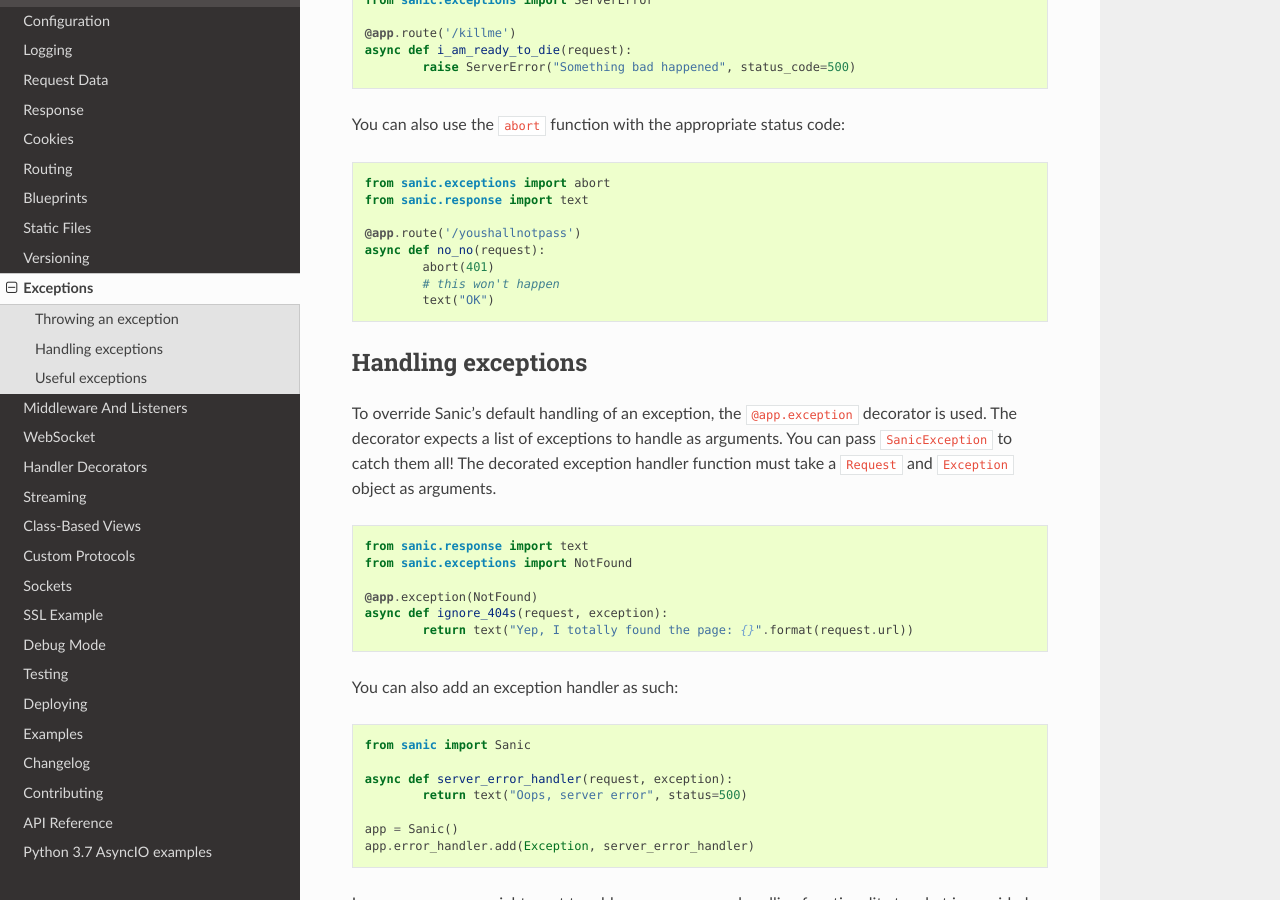
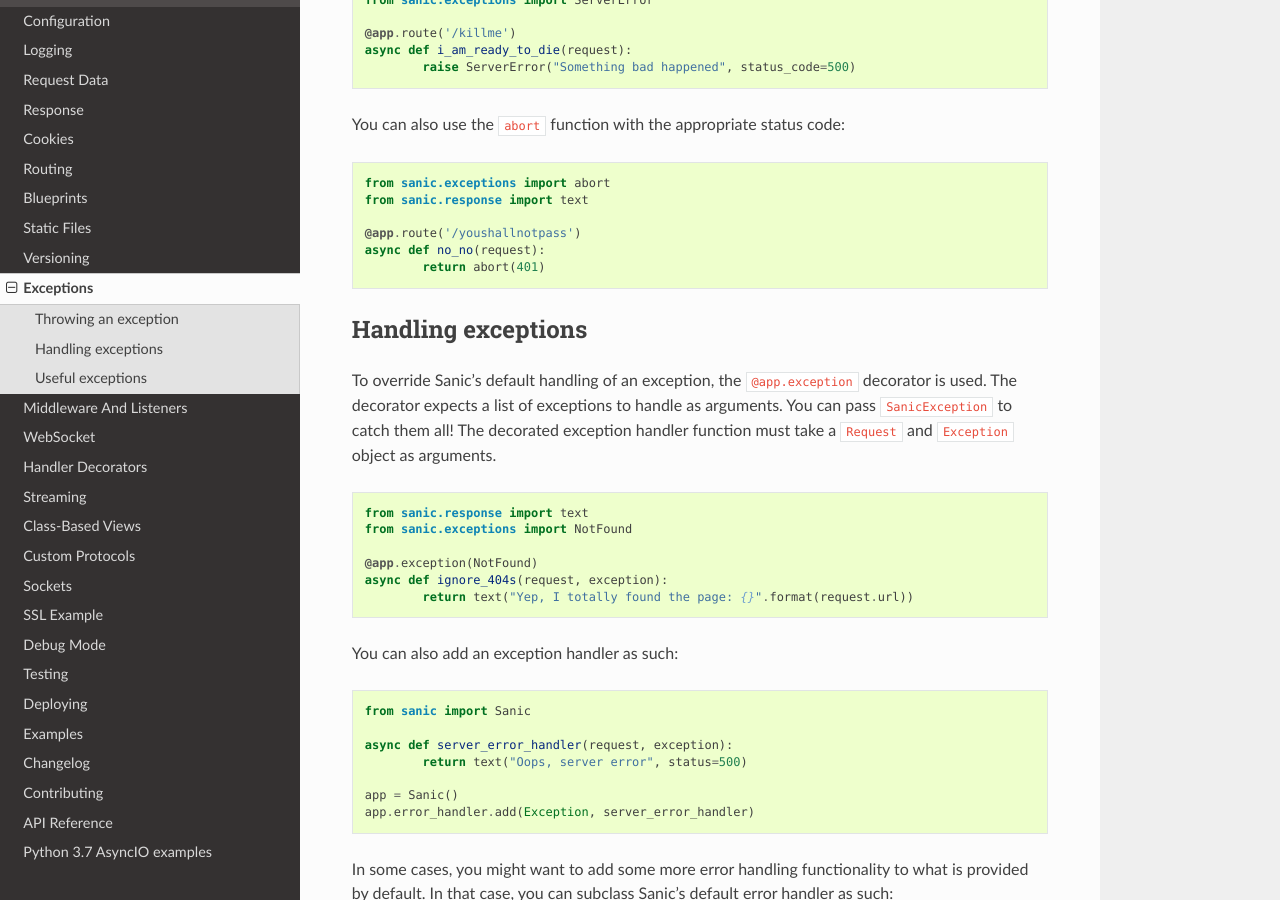
Before and after one commit to sanic-org/sanic, a Sphinx documentation site: the page built from docs/sanic/exceptions.md, in a window 1280 px wide and 900 px high, scrolled down 382 px. Built offline with Sphinx 7.4.7 and the Read the Docs theme 2.0.0, drawn with Linux system fonts in a browser that asks for light colours.

Commit message:
Made fix to abort documentation.

````diff
--- a/docs/sanic/exceptions.md
+++ b/docs/sanic/exceptions.md
@@ -25,9 +25,7 @@ from sanic.response import text
 
 @app.route('/youshallnotpass')
 async def no_no(request):
-        abort(401)
-        # this won't happen
-        text("OK")
+        return abort(401)
 ```
 
 ## Handling exceptions
````
